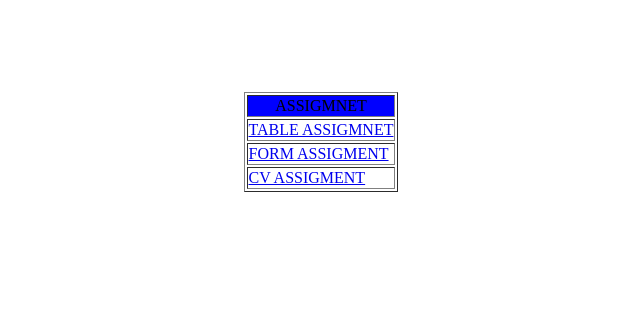
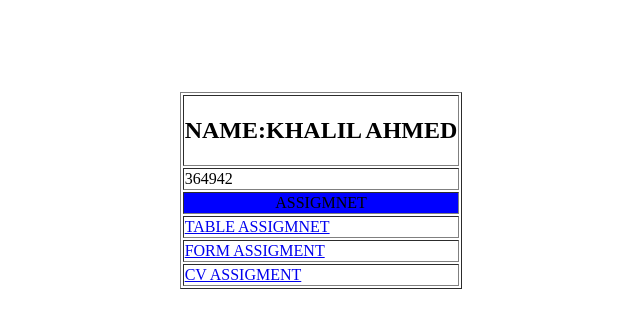
Before and after one commit to khalilahmed749/assigment, a plain HTML site: page index.html in a window 1280 px wide. Shown: the whole page, without its empty margins (319-959 px from the left). Drawn offline with Linux system fonts and the light colour scheme.

Commit message:
some changing

```diff
--- a/index.html
+++ b/index.html
@@ -11,6 +11,14 @@
     </marquee>
     <center>
         <table border="1">
+            <tr>
+
+                <td><h2>NAME:KHALIL AHMED</h2></td>
+
+            </tr>
+            <tr>
+                <td>364942</td>
+            </tr>
             <tr >
                 <td colspan="2" align="center" style="background-color: blue;">ASSIGMNET</td>
             </tr>
```
